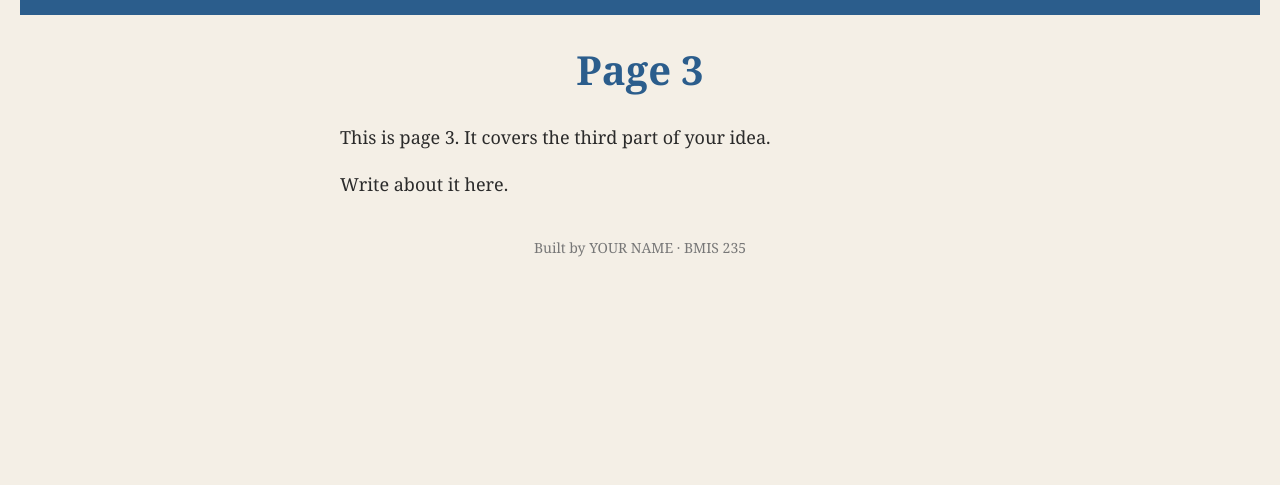
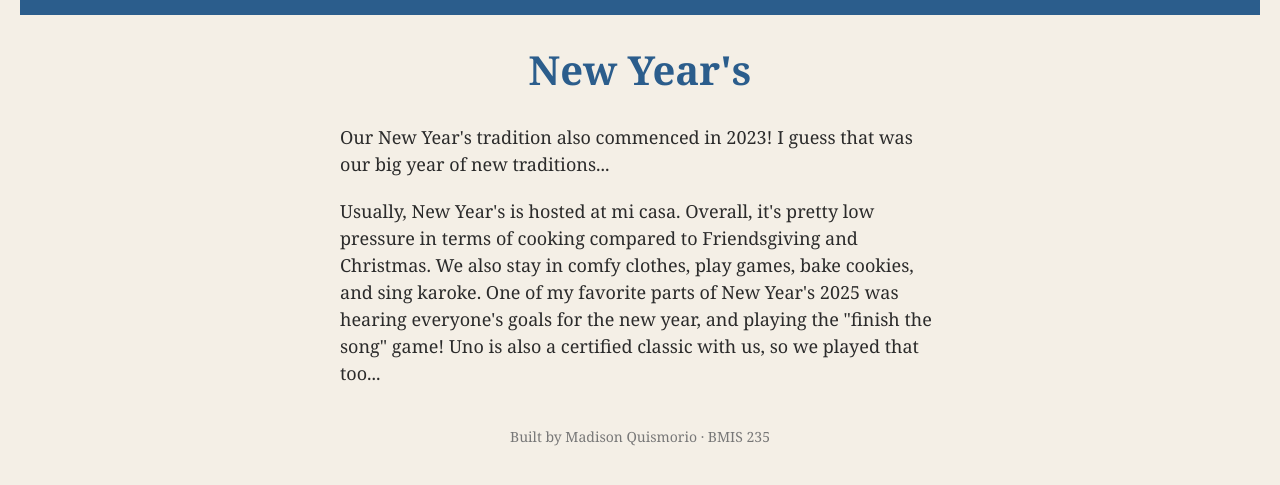
Before and after one commit to mquismorio/bmis235-html-3, a plain HTML site: page newyears.html in a window 1280 px wide. Shown: the part 71-556 px from the top of the page. Drawn offline with Linux system fonts and the light colour scheme.

Commit message:
Revise newyears.html with author and content changes
Updated author information and content for New Year's page.

```diff
--- a/newyears.html
+++ b/newyears.html
@@ -1,14 +1,14 @@
 <!DOCTYPE html>
 <!--
-  Author: YOUR NAME
-  GU username: YOUR-GU-USERNAME
+  Author: Madison Quismorio
+  GU username: mquismorio
   Course: BMIS 235 - HTML-3
 -->
 <html lang="en">
 <head>
 <meta charset="utf-8">
-<meta name="author" content="YOUR NAME">
-<title>Page 3</title>
+<meta name="author" content="Madison Quismorio">
+<title>New Year's</title>
 
 <!-- this one line connects the page to the stylesheet -->
 <link rel="stylesheet" href="styles.css">
@@ -28,12 +28,12 @@
     <a href="newyears.html"><img src="img/newyears.png" alt="New Year's"></a>
 </nav>
 
-<h1>Page 3</h1>
-<p>This is page 3. It covers the third part of your idea.</p>
-<p>Write about it here.</p>
+<h1>New Year's</h1>
+<p>Our New Year's tradition also commenced in 2023! I guess that was our big year of new traditions...</p>
+<p>Usually, New Year's is hosted at mi casa. Overall, it's pretty low pressure in terms of cooking compared to Friendsgiving and Christmas. We also stay in comfy clothes, play games, bake cookies, and sing karoke. One of my favorite parts of New Year's 2025 was hearing everyone's goals for the new year, and playing the "finish the song" game! Uno is also a certified classic with us, so we played that too...</p>
 
 <!-- Footer: fill in your name -->
-<footer>Built by YOUR NAME &middot; BMIS 235</footer>
+<footer>Built by Madison Quismorio &middot; BMIS 235</footer>
 
 </body>
 </html>
```
